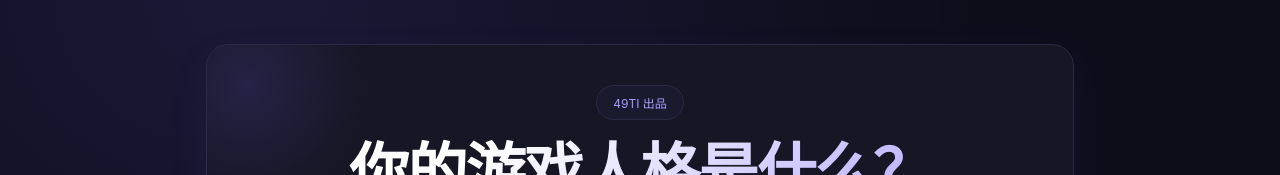
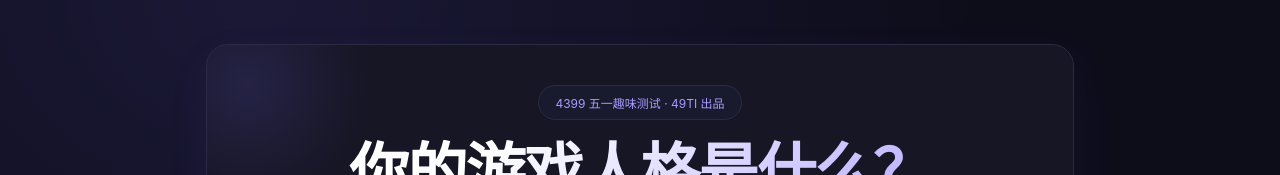
Before and after one commit to starfishwrx/49TI-test, a plain HTML site: page index.html in a window 1280 px wide. Shown: the top 175 px of the page. Drawn offline with Linux system fonts and the light colour scheme.

Commit message:
Add README, update page title for 4399 五一活动

```diff
--- a/index.html
+++ b/index.html
@@ -97,7 +97,7 @@
   <div class="shell">
     <section id="intro" class="screen active">
       <div class="hero card">
-        <div class="eyebrow">49TI 出品</div>
+        <div class="eyebrow">4399 五一趣味测试 · 49TI 出品</div>
         <h1>你的游戏人格是什么？</h1>
         <p class="sub">手游、云游戏全覆盖。24道题，测出你的游戏灵魂。看看你是躺平党、氪金怪，还是肝帝本帝。</p>
         <div class="type-preview">
```
Also changed, not shown: 1 other file.
